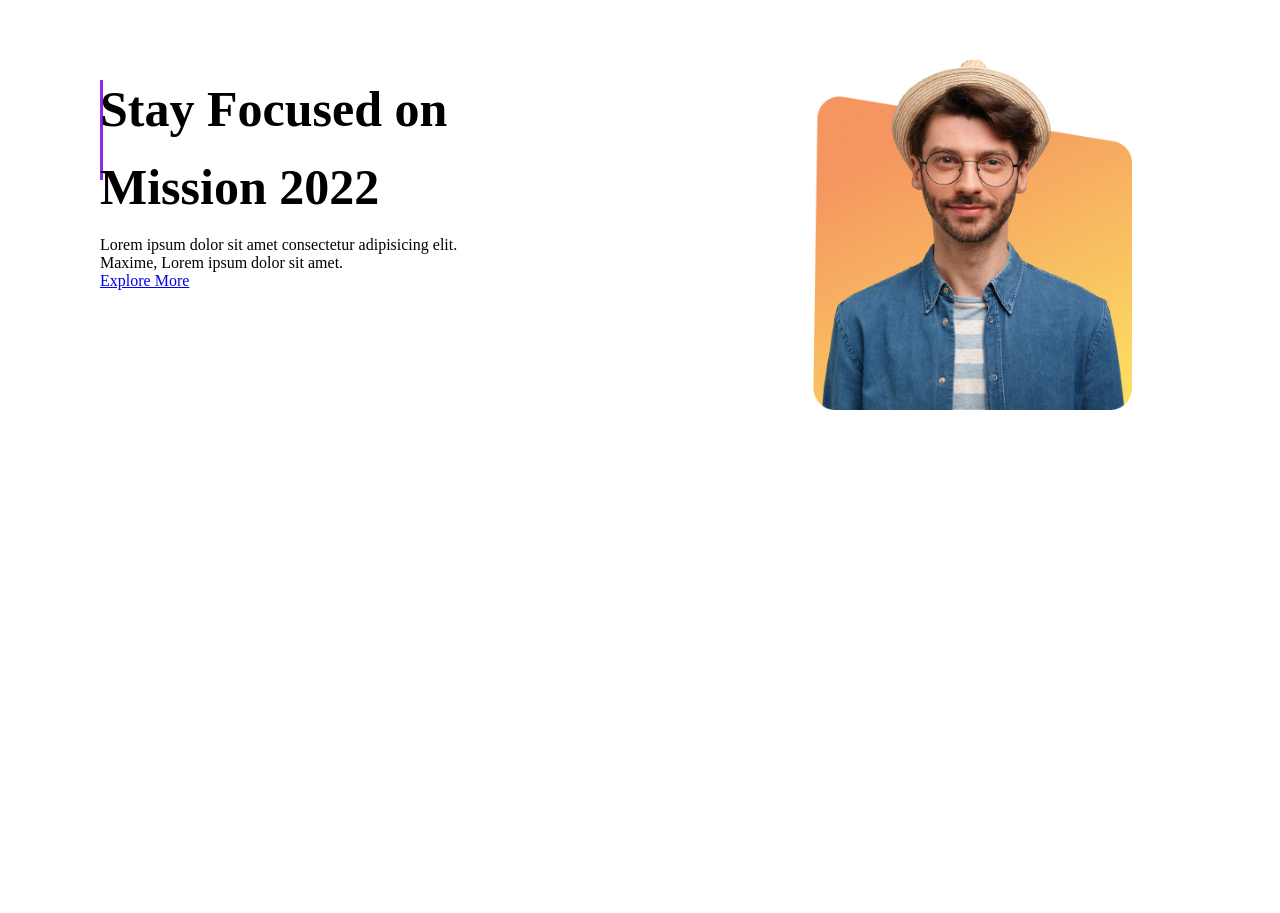
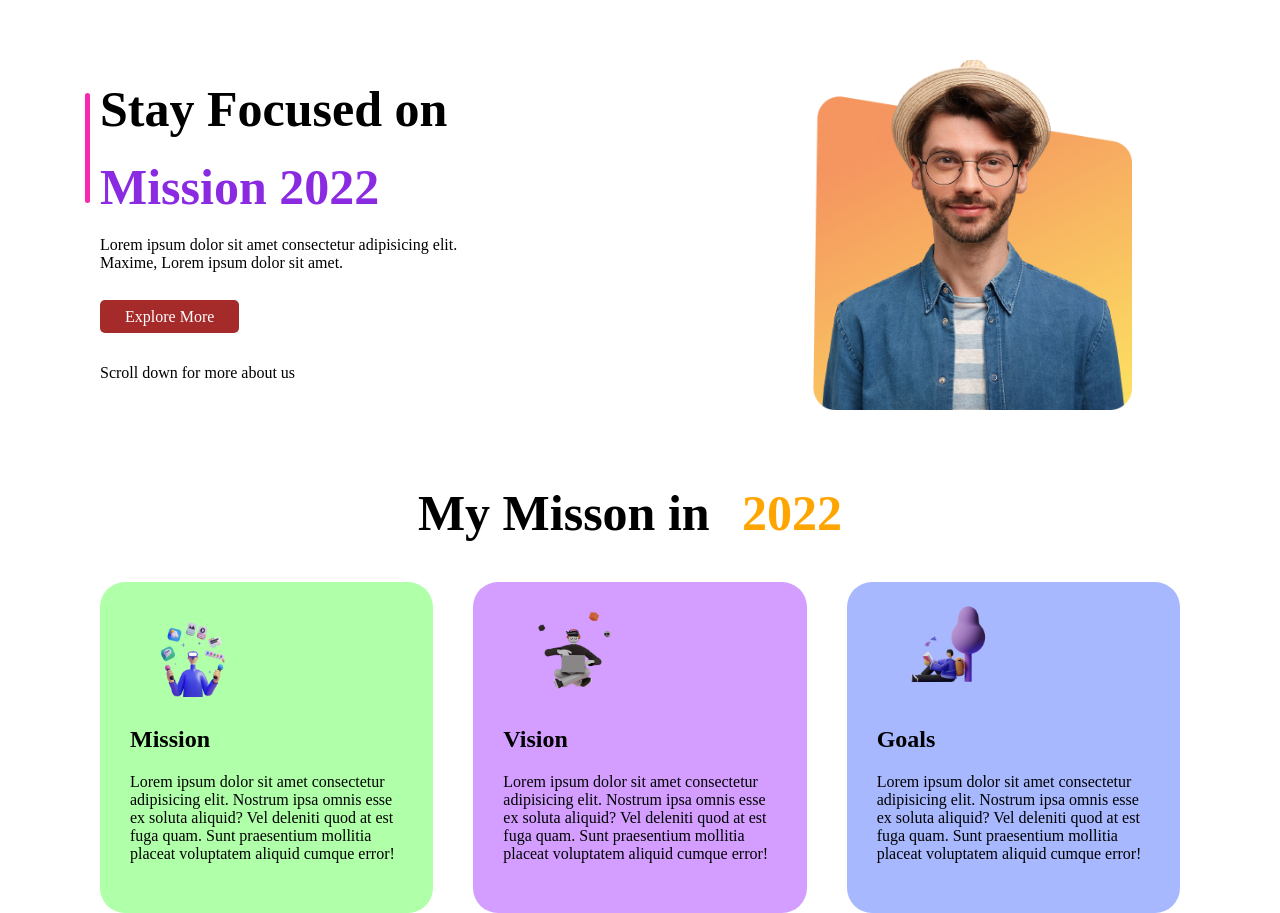
Before and after one commit to mahbubh0ssain/mission-2022, a plain HTML site: page index.html in a window 1280 px wide. Before the commit the page ends 800 px from the top, so only its background shows below. Drawn offline with Linux system fonts and the light colour scheme.

Commit message:
box-complete

```diff
--- a/index.css
+++ b/index.css
@@ -21,9 +21,50 @@ h1 {
   position: relative;
 }
 .bar {
-  background-color: blueviolet;
-  width: 3px;
+  background-color: rgb(248, 40, 179);
+  width: 5px;
+  height: 110px;
+  position: absolute;
+  margin: 33px 5px 5px 5px;
+  border-radius: 5px;
+}
+.first-btn {
+  text-decoration: none;
+  color: white;
+  background-color: brown;
+  padding: 8px 25px;
+  border-radius: 5px;
+}
+.mission-2022 {
+  font-size: 50px;
+}
+.box {
+  display: flex;
+}
+.box-1 {
+  background-color: rgb(176, 255, 169);
+  padding: 0px 10px 50px;
+  border-radius: 25px;
+}
+.box-2 {
+  background-color: rgb(211, 158, 255);
+  padding: 0px 10px 50px;
+  border-radius: 25px;
+}
+.box-3 {
+  background-color: rgb(168, 184, 255);
+  padding: 0px 10px 50px;
+  border-radius: 25px;
+}
+.box-1 img {
+  width: 100px;
   height: 100px;
-  position: absolute;
-  margin-right: 10px;
 }
+.box-2 img {
+  width: 100px;
+  height: 100px;
+}
+.box-3 img {
+  width: 100px;
+  height: 100px;
+}
--- a/index.html
+++ b/index.html
@@ -12,14 +12,58 @@
       <div class="top">
         <div class="bar"></div>
         <h1>Stay Focused on</h1>
-        <h1>Mission 2022</h1>
+        <h1 style="color: blueviolet">Mission 2022</h1>
         <p>
           Lorem ipsum dolor sit amet consectetur adipisicing elit. <br />
           Maxime, Lorem ipsum dolor sit amet.
         </p>
-        <a href="#">Explore More</a>
+        <br />
+        <br />
+        <a class="first-btn" href="#">Explore More</a> <br /><br />
+        <p>Scroll down for more about us</p>
       </div>
+
       <img src="./images/person/person-1.png" alt="" />
+      <br />
+    </section>
+    <br />
+    <br /><br />
+    <h1 class="mission-2022" style="text-align: center">
+      My Misson in <span style="color: orange">2022</span>
+    </h1>
+    <section class="sec-2 common">
+      <div class="box">
+        <div class="box-1">
+          <img src="./images/illustrators/illustrator-1.png" alt="" />
+          <h2>Mission</h2>
+          <p>
+            Lorem ipsum dolor sit amet consectetur adipisicing elit. Nostrum
+            ipsa omnis esse ex soluta aliquid? Vel deleniti quod at est fuga
+            quam. Sunt praesentium mollitia placeat voluptatem aliquid cumque
+            error!
+          </p>
+        </div>
+        <div class="box-2">
+          <img src="./images/illustrators/illustrator-2.png" alt="" />
+          <h2>Vision</h2>
+          <p>
+            Lorem ipsum dolor sit amet consectetur adipisicing elit. Nostrum
+            ipsa omnis esse ex soluta aliquid? Vel deleniti quod at est fuga
+            quam. Sunt praesentium mollitia placeat voluptatem aliquid cumque
+            error!
+          </p>
+        </div>
+        <div class="box-3">
+          <img src="./images/illustrators/illustrator-3.png" alt="" />
+          <h2>Goals</h2>
+          <p>
+            Lorem ipsum dolor sit amet consectetur adipisicing elit. Nostrum
+            ipsa omnis esse ex soluta aliquid? Vel deleniti quod at est fuga
+            quam. Sunt praesentium mollitia placeat voluptatem aliquid cumque
+            error!
+          </p>
+        </div>
+      </div>
     </section>
   </body>
 </html>
```
